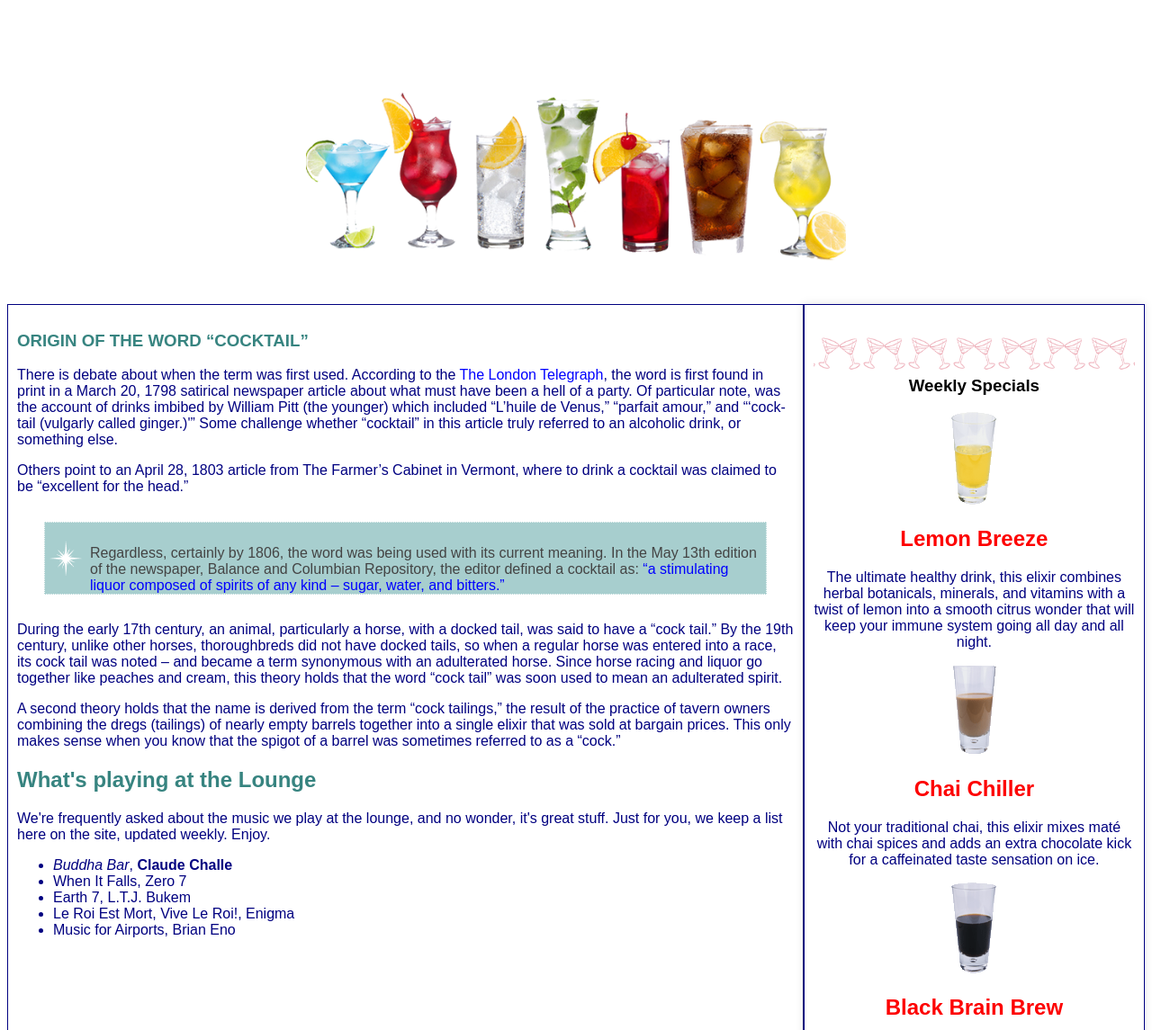
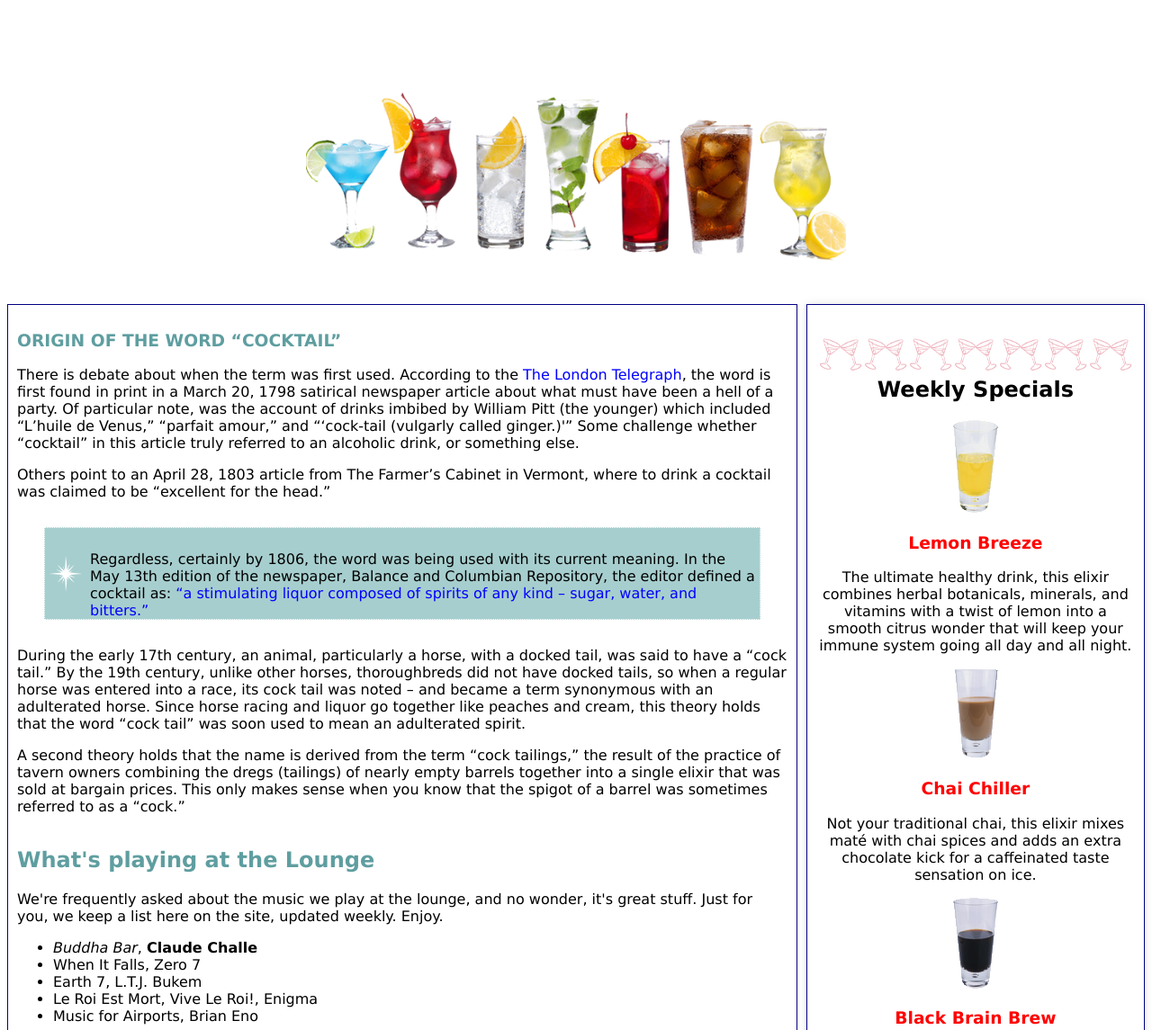
Before and after one commit to tibesix/tibesix.github.io, a plain HTML site: page Labo 8/Opdracht cocktail bar/cocktail bar.html in a window 1280 px wide. Shown: the top 1145 px of the page at 90% size. Drawn offline with Linux system fonts and the light colour scheme.

Commit message:
alles klaar

```diff
--- a/Labo 8/Opdracht cocktail bar/CSS/styles.css
+++ b/Labo 8/Opdracht cocktail bar/CSS/styles.css
@@ -1,7 +1,6 @@
 body {
-    font-family: Arial, sans-serif;
     background-color: #ffffff;
-    color: #000080;
+    font-family: Verdana, Geneva, Tahoma, sans-serif;
 }
 
 header img {
@@ -14,54 +13,49 @@ header img {
 
 .container {
     width: 100%;
-    display: table; /* Gebruik table layout om secties naast elkaar te plaatsen */
-    table-layout: fixed; /* Zorg voor vaste kolombreedtes */
+    display: flex;
+    justify-content: space-between;
+    gap: 10px;
 }
 
 .main-content, .weekly-specials {
-    display: table-cell; /* Gebruik table-cell om kolommen te creëren */
-    vertical-align: top; /* Zorg ervoor dat de inhoud bovenaan wordt uitgelijnd */
+    display: flex;
+    flex-direction: column;
     padding: 10px;
     box-sizing: border-box;
 }
 
 .main-content {
     width: 70%;
-    background-color: #ffffff; /* Witte achtergrond */
+    background-color: #ffffff;
     border: 1px solid #000080;
-    color: #000080;
 }
 
 .weekly-specials {
     width: 30%;
     border: 1px solid #000080;
-    background-color: #ffffff; /* Witte achtergrond */
-    color: #000080;
+    background-color: #ffffff;
     text-align: center;
-    box-shadow: 0 0 10px rgba(0, 0, 0, 0.1); /* Schaduw toevoegen */
+    box-shadow: 0 0 10px rgba(0, 0, 0, 0.1);
 }
 
 h1 {
-    color: #378480;
+    color: cadetblue;
 }
-
-.weekly-specials h1 {
-    color: #000000;
+h2 {
+    color: cadetblue;
+}
+.weekly-specials h2 {
     background-image: url("../images/cocktail.gif");
     background-position: top center;
     background-size: 50px 50px;
     padding-top: 50px;
     background-repeat: repeat-x;
+    color: black;
 }
-
-h2 {
-    color: #378480;
+.weekly-specials h3 {
+    color:red;
 }
-
-.weekly-specials h2 {
-    color: #fd0000;
-}
-
 a {
     color: #0000ff;
     text-decoration: none;
@@ -74,13 +68,11 @@ a:hover {
 footer {
     text-align: center;
     margin-top: 20px;
-    color: #000080;
 }
 
 p#guarantee {
     margin: 30px;
     padding-top: 25px;
-    color: #444444;
     background-color: #a7cece;
     border: 1px dotted white;
     background-image: url("../images/background.gif");
--- a/Labo 8/Opdracht cocktail bar/cocktail bar.html
+++ b/Labo 8/Opdracht cocktail bar/cocktail bar.html
@@ -7,7 +7,7 @@
 </head>
 <body>
 <header>
-  <p><img src="images/cocktails.png" alt="Cocktail Bar"/></p>
+  <p><img src="images/cocktails.png" alt="Cocktail Bar"></p>
 </header>
 <div class="container">
   <section class="main-content">
@@ -18,8 +18,7 @@
         the word is first found in print in a March 20, 1798 satirical newspaper article about what must
         have been a hell of a party. Of particular note, was the account of drinks
         imbibed by William Pitt (the younger) which included “L’huile de Venus,” “parfait amour,”
-        and “‘cock-tail (vulgarly called ginger.)'” Some challenge whether “cocktail”
-        in this article truly referred to an alcoholic drink, or something else.
+        and “‘cock-tail (vulgarly called ginger.)'” Some challenge whether “cocktail” in this article truly referred to an alcoholic drink, or something else.
       </p>
 
       <p>
@@ -34,8 +33,7 @@
       </p>
 
       <p>
-        During the early 17th century, an animal, particularly a horse, with a docked tail, was said to have a “cock tail.”
-        By the 19th century, unlike other horses, thoroughbreds did not have docked tails, so when a regular
+        During the early 17th century, an animal, particularly a horse, with a docked tail, was said to have a “cock tail.” By the 19th century, unlike other horses, thoroughbreds did not have docked tails, so when a regular
         horse was entered into a race, its cock tail was noted – and became a term synonymous with an
         adulterated horse. Since horse racing and liquor go together like peaches and cream, this
         theory holds that the word “cock tail” was soon used to mean an adulterated spirit.
@@ -65,38 +63,34 @@
       </ul>
     </article>
   </section>
+
   <aside class="weekly-specials">
     <article>
-      <h1>Weekly Specials</h1>
+      <h2>Weekly Specials</h2>
       <p>
-        <img src="images/yellow.gif" alt="Lemon Breeze Elixir"/>
+        <img src="images/yellow.gif" alt="Lemon Breeze Elixir">
       </p>
-      <h2>Lemon Breeze</h2>
+      <h3>Lemon Breeze</h3>
       <p>
-        The ultimate healthy drink, this elixir combines
-        herbal botanicals, minerals, and vitamins with
-        a twist of lemon into a smooth citrus wonder
-        that will keep your immune system going all
-        day and all night.
+        The ultimate healthy drink, this elixir combines herbal botanicals, minerals, and vitamins with
+        a twist of lemon into a smooth citrus wonder that will keep your immune system going all day and all night.
       </p>
 
       <p>
-        <img src="images/chai.gif" alt="Chai Chiller Elixir"/>
+        <img src="images/chai.gif" alt="Chai Chiller Elixir">
       </p>
-      <h2>Chai Chiller</h2>
+      <h3>Chai Chiller</h3>
       <p>
-        Not your traditional chai, this elixir mixes maté
-        with chai spices and adds an extra chocolate kick for
+        Not your traditional chai, this elixir mixes maté with chai spices and adds an extra chocolate kick for
         a caffeinated taste sensation on ice.
       </p>
 
       <p>
-        <img src="images/black.gif" alt="Black Brain Brew Elixir"/>
+        <img src="images/black.gif" alt="Black Brain Brew Elixir">
       </p>
-      <h2>Black Brain Brew</h2>
+      <h3>Black Brain Brew</h3>
       <p>
-        Want to boost your memory? Try our Black Brain Brew
-        elixir, made with black oolong tea and just a touch
+        Want to boost your memory? Try our Black Brain Brew elixir, made with black oolong tea and just a touch
         of espresso. Your brain will thank you for the boost.
       </p>
 
@@ -107,8 +101,9 @@
     </article>
   </aside>
 </div>
+
 <footer>
-  &copy; 2015, Cocktail Bar<br/>
+  &copy; 2015, Cocktail Bar<br>
   All trademarks and registered trademarks appearing on this site are
   the property of their respective owners.
 </footer>
```
